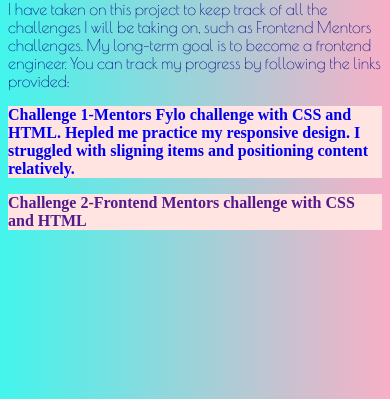
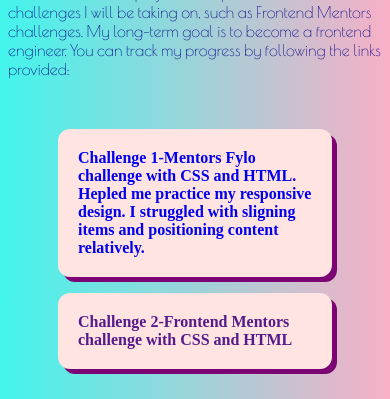
Before and after one commit to imaliesiera/Frontend-Mentors-Challenges, a plain HTML site: page Landing-Page/index.html in a window 390 px wide. Shown: the part 461-860 px from the top of the page. Drawn offline with nearby package versions, Linux system fonts and the light colour scheme; a web font is replaced by a local one.

Commit message:
Add shadow to grid boxes

```diff
--- a/Landing-Page/style.css
+++ b/Landing-Page/style.css
@@ -32,9 +32,7 @@ nav {
 .challenge-links {
   color: rgb(6, 6, 133);
 }
-.challenge-links:hover {
-  color: rgb(228, 8, 81);
-}
+
 a {
   text-decoration: none;
   font-weight: bold;
@@ -74,18 +72,31 @@ span {
 ------------------------------------------- */
 .challenges-list {
   display: grid;
-  grid-template-columns: repeat(auto-fill, minmax(200px, 1fr));
+  grid-template-columns: 250px 250px;
   grid-gap: 1rem;
-
 }
-.challenge-1, .challenge-2{
+.challenge-1,
+.challenge-2 {
   background-color: mistyrose;
+  border-radius: 12px;
+  padding: 20px;
+  box-shadow: 5px 5px rgb(124, 3, 116);
 }
-
+.challenges-list a:hover {
+  color: rgb(228, 8, 81);
+}
 /* Responsive styles
 ------------------------------------------- */
 @media screen and (max-width: 715px) {
-  .wrapper {
+  .challenges,
+  p {
     display: inline;
   }
 }
+
+@media screen and (max-width: 550px) {
+.challenges-list {
+  display:flex;
+  flex-direction: column;
+  margin: 50px;
+}
```
